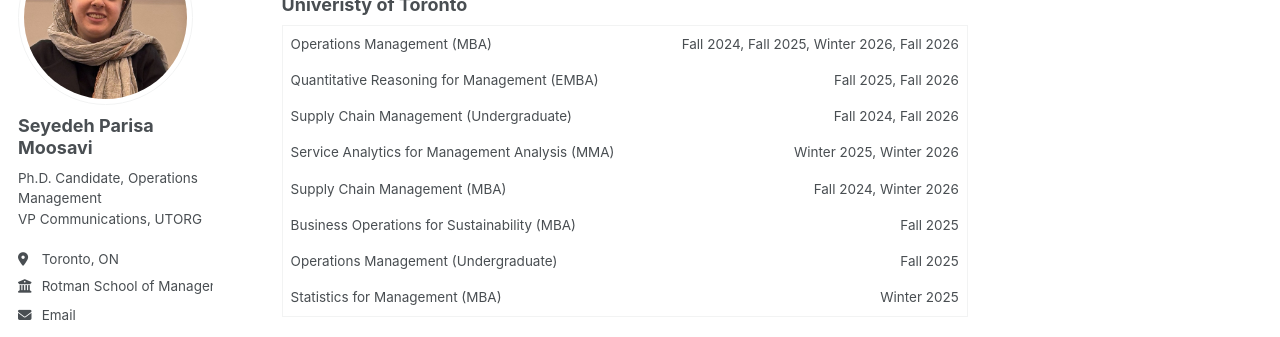
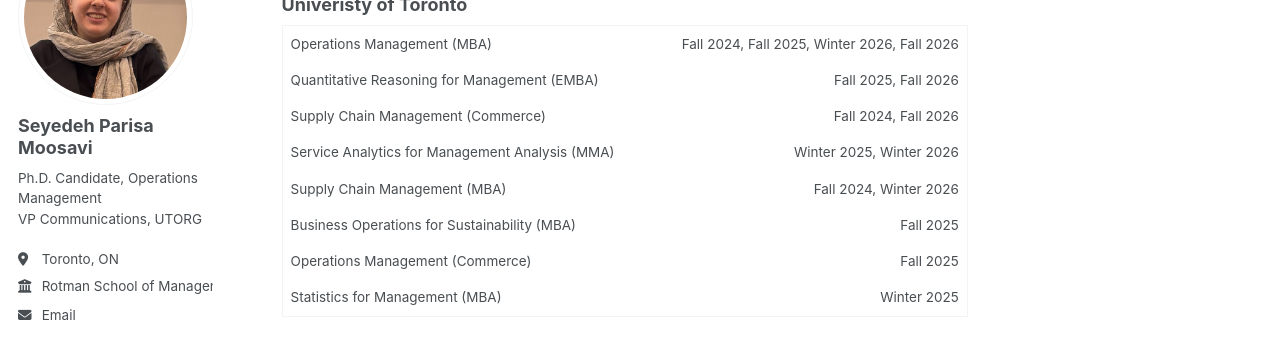
Before and after one commit to parisamsv/parisamsv.github.io, a Jekyll site: the page built from _pages/teaching.html, in a window 1280 px wide and 1015 px high. Shown: the part 171-508 px from the top of the window. Built offline with Jekyll 4.4.1, drawn with Linux system fonts in a browser that asks for light colours; some web fonts are replaced; a script bundle is joined from its source files by our own code; library files that are not in the unit come from our copies.

Commit message:
Rename course titles for clarity

```diff
--- a/_pages/teaching.html
+++ b/_pages/teaching.html
@@ -47,7 +47,7 @@
     <td class="left-align">Fall 2025, Fall 2026</td>
   </tr>
   <tr>
-    <td class="right-align">Supply Chain Management (Undergraduate)</td>
+    <td class="right-align">Supply Chain Management (Commerce)</td>
     <td class="left-align">Fall 2024, Fall 2026</td>
   </tr>
   <tr>
@@ -63,7 +63,7 @@
     <td class="left-align">Fall 2025</td>
   </tr>
   <tr>
-    <td class="right-align">Operations Management (Undergraduate)</td>
+    <td class="right-align">Operations Management (Commerce)</td>
     <td class="left-align">Fall 2025</td>
   </tr>
   <tr>
```
